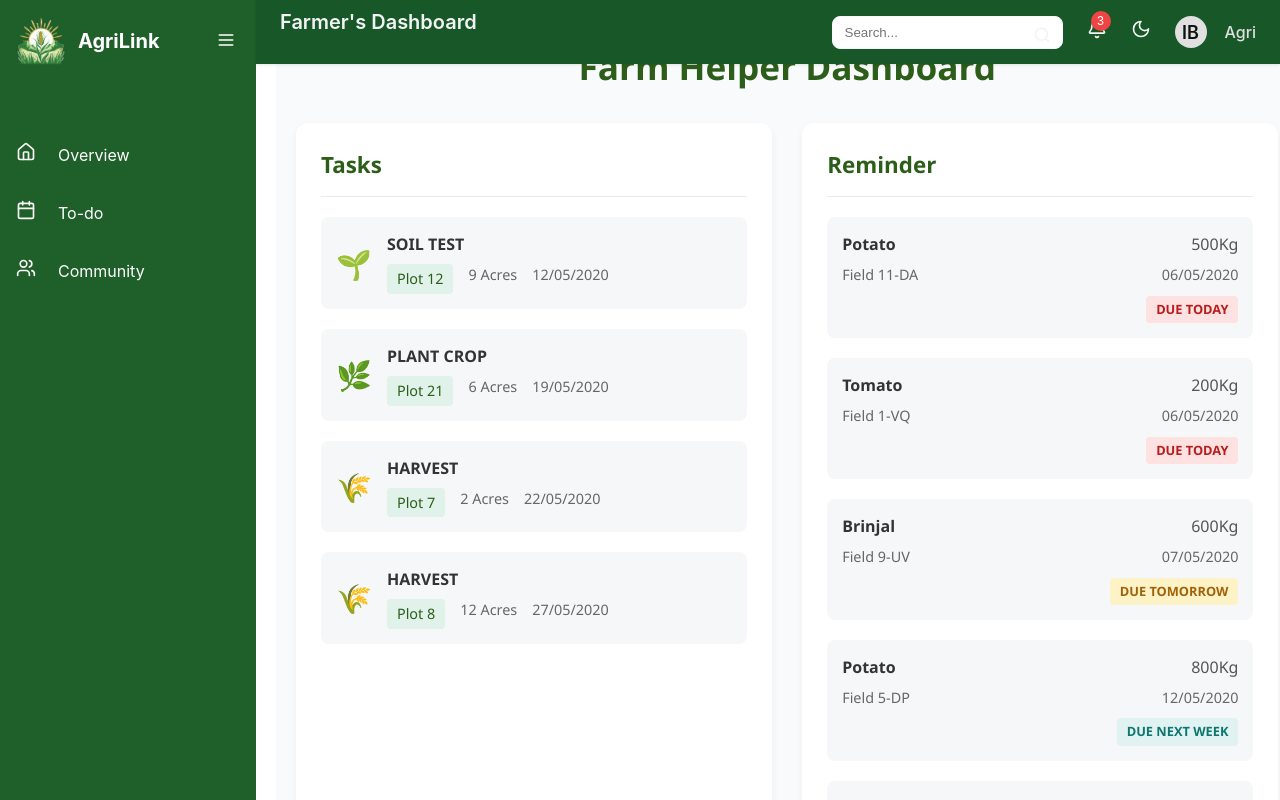
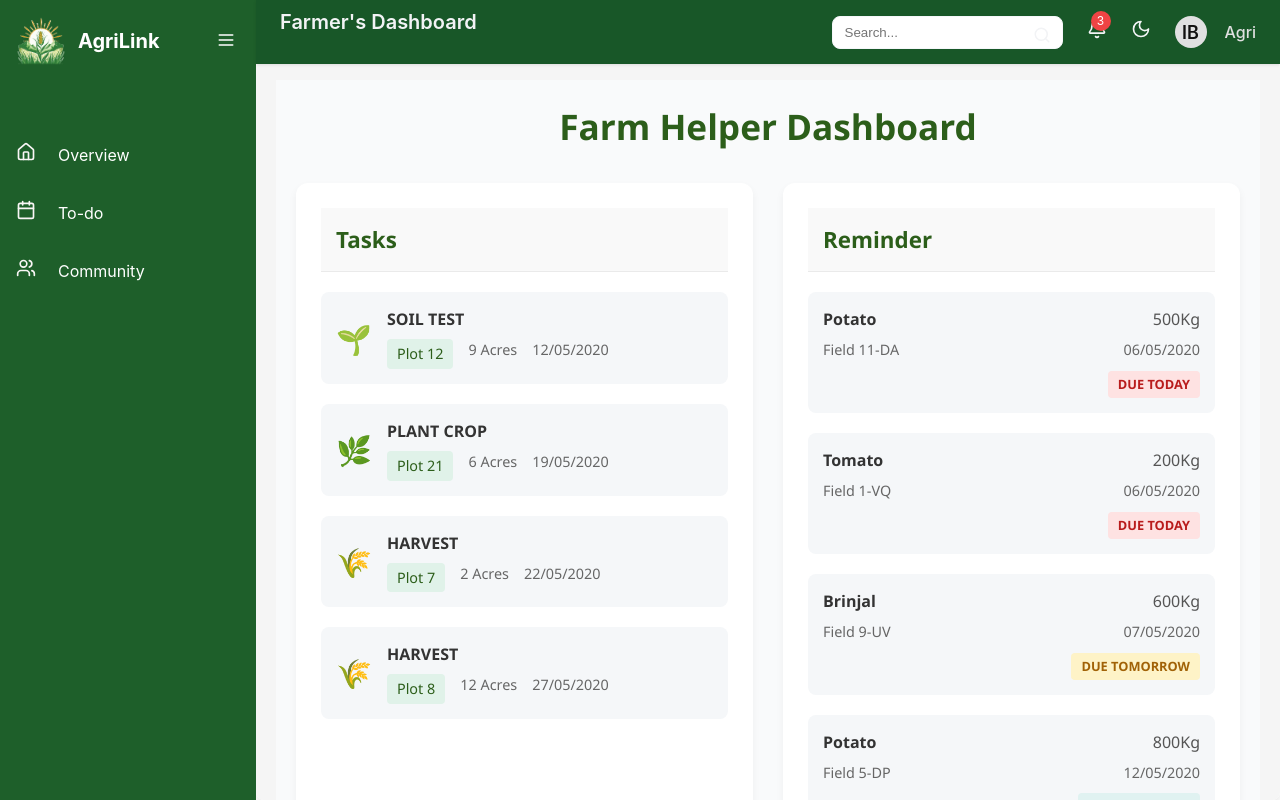
Before and after one commit to kellenmurerwa/AgriLink-Rwanda, a React (Vite) app in the folder agri/: page /todo in a window 1280 px wide. Built offline with nearby package versions, Linux system fonts and the light colour scheme.

Commit message:
new changes

```diff
--- a/agri/src/DashboardStyles/FarmerDashboard.css
+++ b/agri/src/DashboardStyles/FarmerDashboard.css
@@ -17,7 +17,7 @@ body {
   width: 100% !important;
   max-width: 100% !important;
   padding: 0 !important;
-  background-color: #e8f5e9;
+  /* background-color: #e8f5e9; */
   font-family: -apple-system, BlinkMacSystemFont, "Segoe UI", Roboto, Oxygen, Ubuntu, Cantarell, "Open Sans",
     "Helvetica Neue", sans-serif;
 }
@@ -32,6 +32,8 @@ body {
 .dashboard-title {
   font-size: 1.5rem;
   font-weight: bold;
+  color:#4caf50;
+  text-align: center;
   margin-bottom: 0.5rem;
 }
 
--- a/agri/src/DashboardStyles/LayoutDash.css
+++ b/agri/src/DashboardStyles/LayoutDash.css
@@ -3,39 +3,106 @@
   display: flex;
   width: 100%;
   height: 100vh;
-  overflow: auto; /* Allow scrolling if content is too large */
+  overflow: hidden; /* Prevent outer scrolling */
+  position: relative;
 }
 
 .sideNavBar {
-  position: fixed  !important;
+  position: fixed !important;
   top: 0;
   bottom: 0;
+  left: 0;
   width: 16rem;
-  z-index: 100!important;
+  z-index: 100 !important;
   height: 100vh;
+  background-color: #2c6e2d; /* Match the green in your screenshot */
+  color: white;
+  transition: width 0.3s ease;
+}
+
+.mainContainer {
+  display: flex;
+  flex-direction: column;
+  width: 100%;
+  height: 100vh;
+}
+
+.dashNavBar {
+  position: fixed !important;
+  top: 0;
+  right: 0;
+  left: 16rem;
+  height: 60px; /* Fixed height for navbar */
+  background-color: #2c6e2d;
+  color: white;
+  z-index: 99 !important;
+  display: flex;
+  align-items: center;
+  padding: 0 1rem;
+  transition: left 0.3s ease;
 }
 
 .contentArea {
   margin-left: 16rem;
+  margin-top: 60px; /* Match navbar height */
   width: calc(100% - 16rem);
-  z-index: 10;
+  height: calc(100vh - 60px);
+  transition: margin-left 0.3s ease, width 0.3s ease;
 }
 
 .contentContainer {
-  flex: 1;
   padding: 20px;
-  background-color: #fff;
+  background-color: #f5f5f5;
+  height: 100%;
   overflow-y: auto;
-  width: 83% !important;
+  overflow-x: hidden;
 }
 
+/* Dashboard grid layout */
+.dashboardGrid {
+  display: grid;
+  grid-template-columns: repeat(auto-fit, minmax(300px, 1fr));
+  gap: 20px;
+  width: 100%;
+}
+
+/* Card styling */
+.dashboardCard {
+  background-color: white;
+  border-radius: 8px;
+  box-shadow: 0 2px 4px rgba(0,0,0,0.1);
+  overflow: hidden;
+}
+
+.cardHeader {
+  display: flex;
+  justify-content: space-between;
+  align-items: center;
+  padding: 15px;
+  background-color: #f9f9f9;
+  border-bottom: 1px solid #eee;
+}
+
+.cardContent {
+  padding: 15px;
+}
+
+/* Media queries for responsive layout */
 @media (max-width: 768px) {
   .sideNavBar {
     width: 5rem;
+  }
+
+  .dashNavBar {
+    left: 5rem;
   }
 
   .contentArea {
     margin-left: 5rem;
     width: calc(100% - 5rem);
   }
+
+  .dashboardGrid {
+    grid-template-columns: 1fr;
+  }
 }
--- a/agri/src/Dashboards/FarmerDashboard.jsx
+++ b/agri/src/Dashboards/FarmerDashboard.jsx
@@ -137,7 +137,7 @@ function FarmerDashboard() {
 
         <div className="dashboard-grid">
           {/* Left sidebar with key metrics */}
-          <div className="sidebar">
+          {/* <div className="sidebar">
             <div className="metric-card green">
               <div className="card-header">
                 <h2 className="card-title">Total Area</h2>
@@ -203,7 +203,7 @@ function FarmerDashboard() {
                 </div>
               </div>
             </div>
-          </div>
+          </div> */}
 
           {/* Main content area */}
           <div className="main-content">
--- a/agri/src/Dashboards/LayoutDash.jsx
+++ b/agri/src/Dashboards/LayoutDash.jsx
@@ -5,7 +5,6 @@ import SideNavBar from "./SideNavBar";
 import "../DashboardStyles/LayoutDash.css";
 
 function LayoutDash() {
-    {
   const [activeSection, setActiveSection] = useState('overview');
   const [sidebarOpen, setSidebarOpen] = useState(true);
 
@@ -18,16 +17,28 @@ function LayoutDash() {
         setSidebarOpen={setSidebarOpen}
       />
       <div className="mainContainer">
-              <DashNavBar sidebarOpen={sidebarOpen} setSidebarOpen={setSidebarOpen} />
-              <main
-                className="contentContainer"
-                style={{ marginLeft: sidebarOpen ? '16rem' : '5rem' }}
+        <DashNavBar
+          sidebarOpen={sidebarOpen}
+          setSidebarOpen={setSidebarOpen}
+          className="dashNavBar"
+          style={{
+            left: sidebarOpen ? '16rem' : '5rem'
+          }}
+        />
+        <div
+          className="contentArea"
+          style={{
+            marginLeft: sidebarOpen ? '16rem' : '5rem',
+            width: `calc(100% - ${sidebarOpen ? '16rem' : '5rem'})`
+          }}
         >
+          <main className="contentContainer">
             <Outlet />
           </main>
         </div>
       </div>
+    </div>
   );
-      };
 }
+
 export default LayoutDash;
```
Lines whose indentation alone changed are shown as unchanged.
